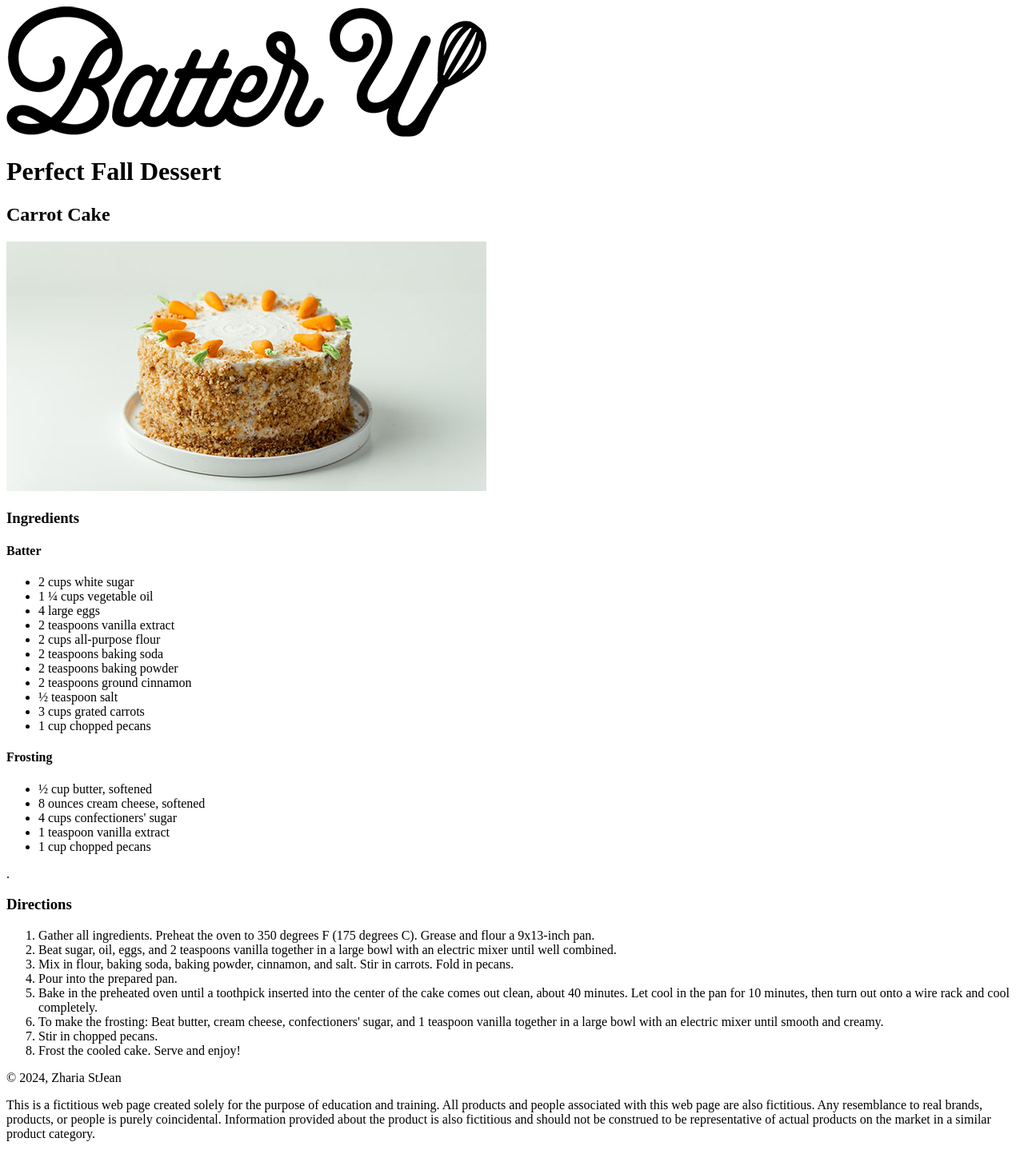
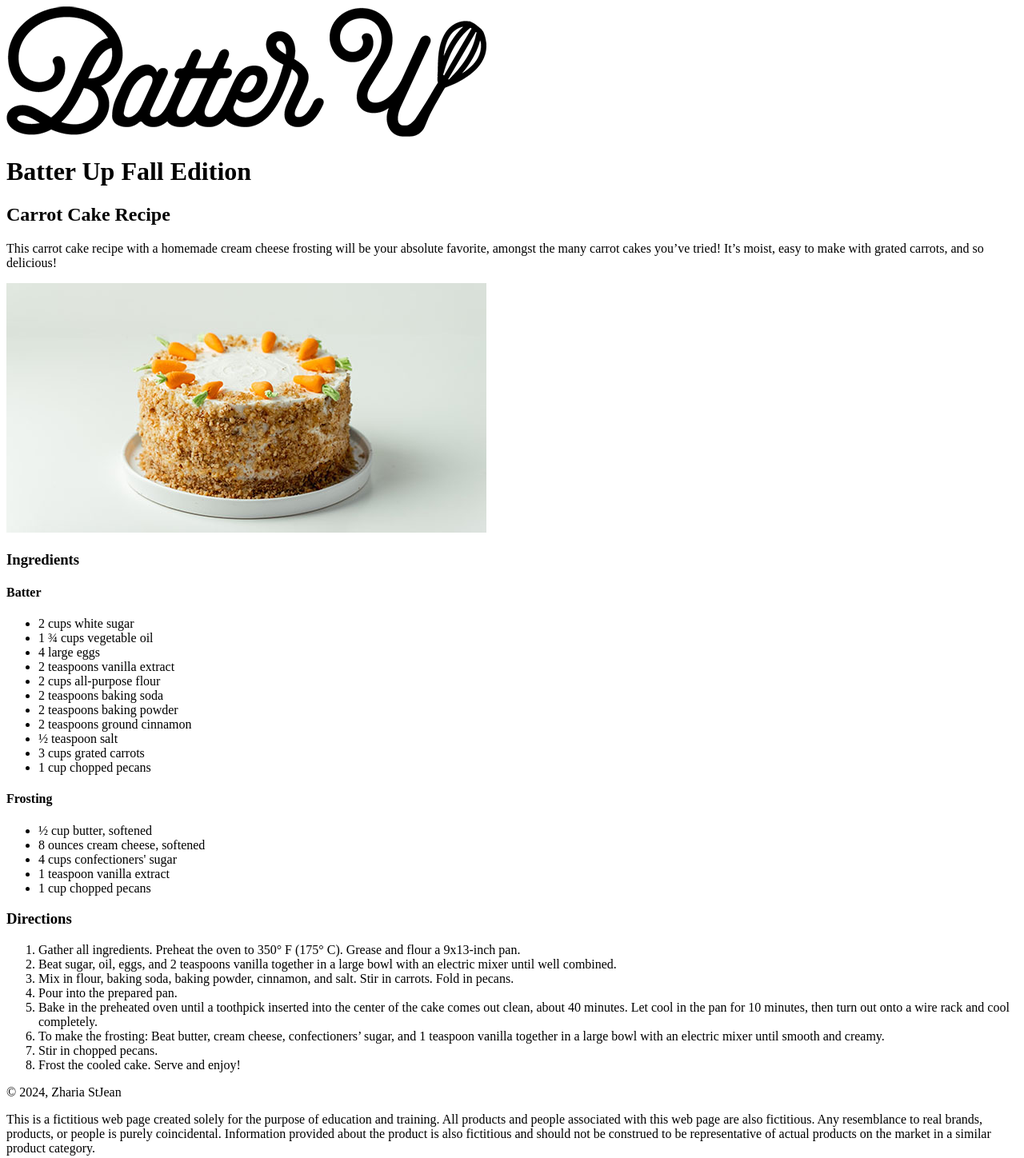
Before and after one commit to Zhariast/GRA1144c, a plain HTML site: page gra1144p1ZhariaStjean2025v2/index.html in a window 1280 px wide. Shown: the whole page at 80% size. Drawn offline with Linux system fonts and the light colour scheme.

Commit message:
Add files via upload

```diff
--- a/gra1144p1ZhariaStjean2025v2/index.html
+++ b/gra1144p1ZhariaStjean2025v2/index.html
@@ -2,72 +2,61 @@
 <html>
 <head>
 <meta charset="UTF-8">
-<title>Recipe Page</title>
+<title>Carrot Cake</title>
 </head>
 
 <body>
 <wrapper>
-		<header>
-			<img src="Batter Up.png" alt="recipe page logo" />
-			<h1>Perfect Fall Dessert</h1>
+  <header> <img src="BatterUp.png" alt="recipe page logo" />
+    <h1>Batter Up Fall Edition</h1>
   </header>
   <main>
-		<h2>Carrot Cake </h2>
-		<img src="carrot cake.jpg" alt="Carrot cake image" />
-	<article>
+    <h2>Carrot Cake Recipe</h2>
+    <p>This carrot cake recipe with a homemade cream cheese frosting will be your absolute favorite, amongst the many carrot cakes you&rsquo;ve tried! It&rsquo;s moist, easy to make with grated carrots, and so delicious!</p>
+    <img src="carrotcake.jpg" alt="Carrot cake image" />
     <section>
       <h3>Ingredients</h3>
       <h4>Batter</h4>
       <ul>
         <li> 2 cups white sugar</li>
-				<li>1 ¼ cups vegetable oil</li>
+        <li>1 &frac34; cups vegetable oil</li>
         <li>4 large eggs</li>
         <li>2 teaspoons vanilla extract</li>
         <li>2 cups all-purpose flour</li>
         <li>2 teaspoons baking soda</li>
         <li>2 teaspoons baking powder</li>
         <li>2 teaspoons ground cinnamon</li>
-				<li>½ teaspoon salt</li>
+        <li>&frac12; teaspoon salt</li>
         <li>3 cups grated carrots</li>
         <li>1 cup chopped pecans</li>
-
       </ul>
-
       <h4>Frosting</h4>
       <ul>
-				<li>½ cup butter, softened</li>
+        <li>&frac12; cup butter, softened</li>
         <li>8 ounces cream cheese, softened</li>
         <li>4 cups confectioners' sugar</li>
         <li>1 teaspoon vanilla extract</li>
         <li>1 cup chopped pecans</li>
-
-
-			</ul>.
+      </ul>
     </section>
-
     <section>
       <h3>Directions</h3>
       <ol>
-				<li>Gather all ingredients. Preheat the oven to 350 degrees F (175 degrees C). Grease and flour a 9x13-inch pan.</li>
+        <li>Gather all ingredients. Preheat the oven to 350&deg; F (175&deg; C). Grease and flour a 9x13-inch pan.</li>
         <li>Beat sugar, oil, eggs, and 2 teaspoons vanilla together in a large bowl with an electric mixer until well combined.</li>
         <li>Mix in flour, baking soda, baking powder, cinnamon, and salt. Stir in carrots. Fold in pecans.</li>
         <li>Pour into the prepared pan.</li>
         <li>Bake in the preheated oven until a toothpick inserted into the center of the cake comes out clean, about 40 minutes. Let cool in the pan for 10 minutes, then turn out onto a wire rack and cool completely.</li>
-				<li>To make the frosting: Beat butter, cream cheese, confectioners' sugar, and 1 teaspoon vanilla together in a large bowl with an electric mixer until smooth and creamy.</li>
+        <li>To make the frosting: Beat butter, cream cheese, confectioners&rsquo; sugar, and 1 teaspoon vanilla together in a large bowl with an electric mixer until smooth and creamy.</li>
         <li>Stir in chopped pecans.</li>
         <li>Frost the cooled cake. Serve and enjoy!</li>
       </ol>
-
     </section>
-		</article>
   </main>
   <footer>
     <p>&copy; 2024, Zharia StJean</p>
     <p>This is a fictitious web page created solely for the purpose of education and training. All products and people associated with this web page are also fictitious. Any resemblance to real brands, products, or people is purely coincidental. Information provided about the product is also fictitious and should not be construed to be representative of actual products on the market in a similar product category.</p>
-
   </footer>
-
-
 </wrapper>
 </body>
 </html>
```
Also changed, not shown: gra1144p1ZhariaStjean2025v2/BatterUp.png (added), gra1144p1ZhariaStjean2025v2/carrotcake.jpg (added). Lines whose indentation alone changed are shown as unchanged.
